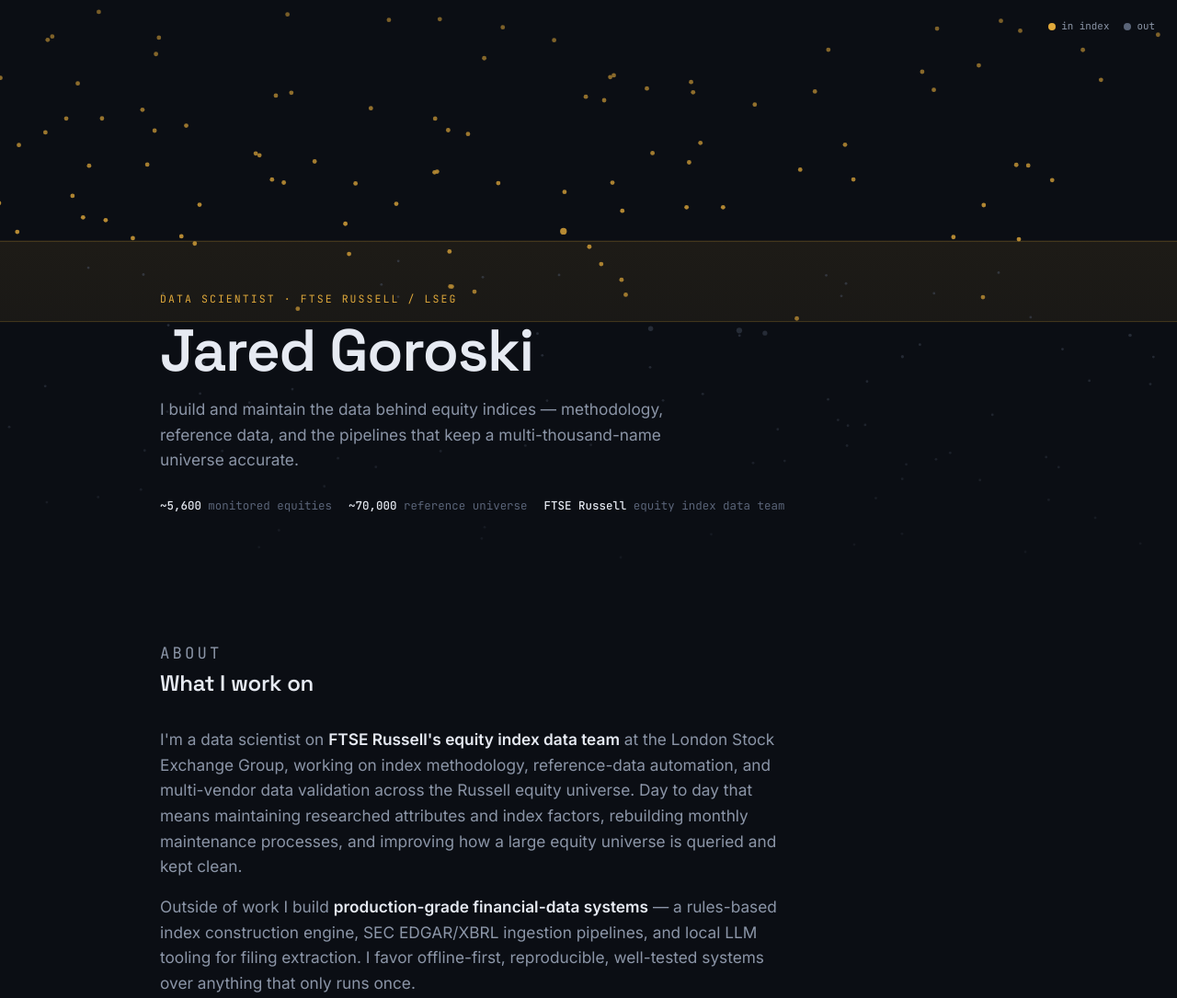
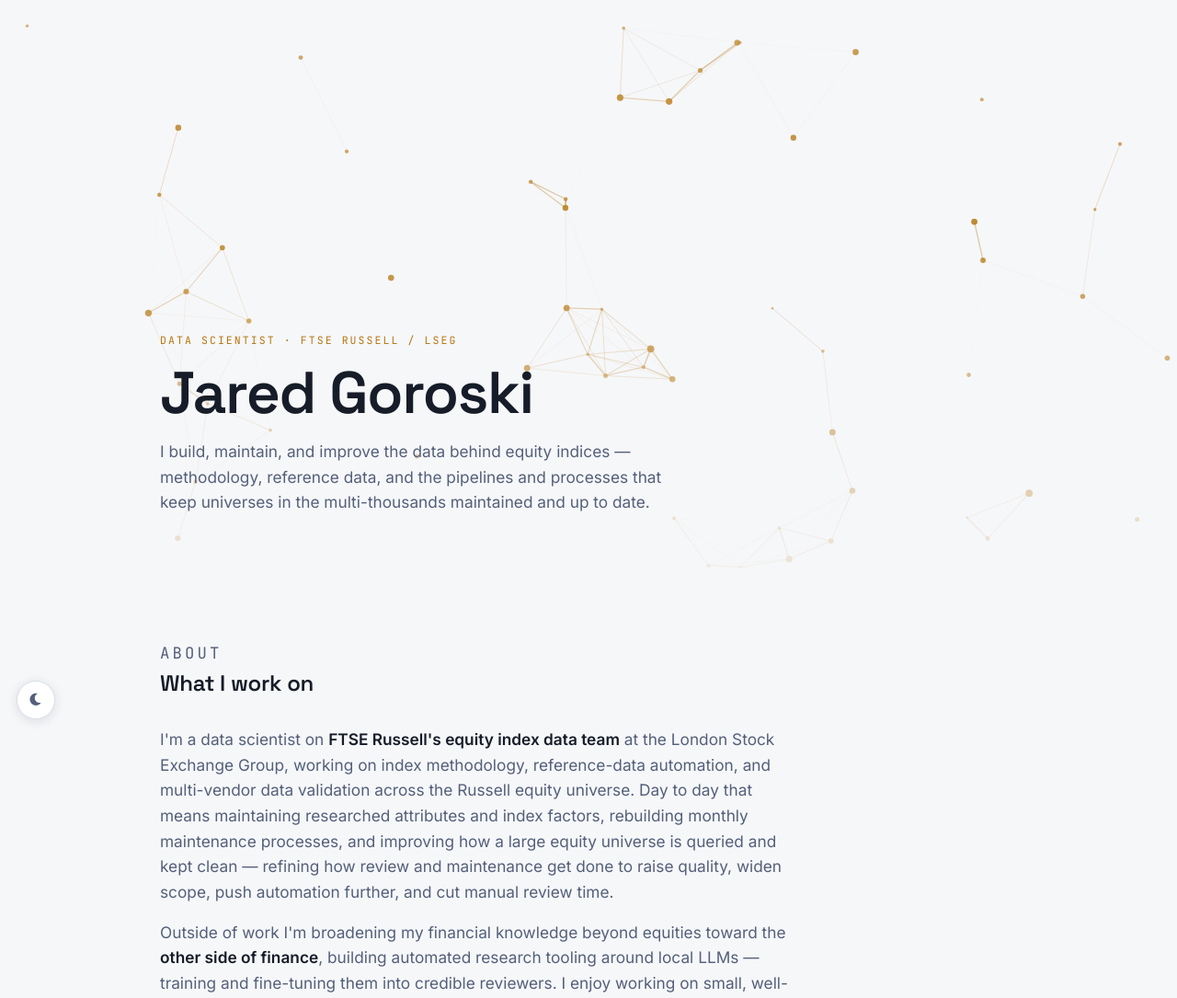
Before and after one commit to J-goroski/portfolio, a plain HTML site: page index.html in a window 1280 px wide. Shown: the top 1085 px of the page at 92% size. Drawn offline with Linux system fonts and the light colour scheme.

Commit message:
new ui, cleaning updating main and subpages

```diff
--- a/index.html
+++ b/index.html
@@ -10,25 +10,18 @@
   <link href="https://fonts.googleapis.com/css2?family=Space+Grotesk:wght@400;500;600;700&family=Inter:wght@400;500;600&family=JetBrains+Mono:wght@400;500&display=swap" rel="stylesheet">
   <link rel="stylesheet" href="styles.css">
   <link rel="stylesheet" href="https://cdnjs.cloudflare.com/ajax/libs/font-awesome/6.0.0-beta3/css/all.min.css">
+  <script>(function(){try{var t=localStorage.getItem("theme");if(!t){t=window.matchMedia("(prefers-color-scheme: light)").matches?"light":"dark";}document.documentElement.setAttribute("data-theme",t);}catch(e){document.documentElement.setAttribute("data-theme","dark");}})();</script>
 </head>
 <body>
   <!-- ============ HERO: index-constituent field ============ -->
   <header class="hero">
     <canvas id="indexCanvas"></canvas>
-    <div class="legend" aria-hidden="true">
-      <span><span class="dot in"></span> in index</span>
-      <span><span class="dot out"></span> out</span>
-    </div>
     <div class="hero-inner">
       <p class="eyebrow">Data Scientist · FTSE Russell / LSEG</p>
       <h1>Jared Goroski</h1>
-      <p class="lede">I build and maintain the data behind equity indices — methodology,
-        reference data, and the pipelines that keep a multi-thousand-name universe accurate.</p>
-      <div class="hero-meta">
-        <span><b>~5,600</b> monitored equities</span>
-        <span><b>~70,000</b> reference universe</span>
-        <span><b>FTSE Russell</b> equity index data team</span>
-      </div>
+      <p class="lede">I build, maintain, and improve the data behind equity indices —
+        methodology, reference data, and the pipelines and processes that keep universes
+        in the multi-thousands maintained and up to date.</p>
     </div>
   </header>
 
@@ -41,11 +34,15 @@
         London Stock Exchange Group, working on index methodology, reference-data automation,
         and multi-vendor data validation across the Russell equity universe. Day to day that
         means maintaining researched attributes and index factors, rebuilding monthly
-        maintenance processes, and improving how a large equity universe is queried and kept clean.</p>
-      <p>Outside of work I build <strong>production-grade financial-data systems</strong> — a
-        rules-based index construction engine, SEC EDGAR/XBRL ingestion pipelines, and local
-        LLM tooling for filing extraction. I favor offline-first, reproducible, well-tested
-        systems over anything that only runs once.</p>
+        maintenance processes, and improving how a large equity universe is queried and kept
+        clean — refining how review and maintenance get done to raise quality, widen scope,
+        push automation further, and cut manual review time.</p>
+      <p>Outside of work I'm broadening my financial knowledge beyond equities toward the
+        <strong>other side of finance</strong>, building automated research tooling around
+        local LLMs — training and fine-tuning them into credible reviewers. I enjoy working on
+        small, well-maintained pipelines and SQL databases like SQLite, building toward trusted
+        datasets and attributes drawn from APIs, exchanges, and government reporting — along with
+        the steady quality improvements that hold it all together.</p>
     </section>
 
     <!-- ============ PROJECTS ============ -->
--- a/script.js
+++ b/script.js
@@ -1,13 +1,42 @@
 /* ============================================================
    Jared Goroski — portfolio
-   Signature: an ambient "index constituent" field.
-   Points carry a score (vertical position). A threshold drifts
-   slowly; a buffer BAND around it gives membership hysteresis —
-   a point must clear the UPPER edge to enter the index and fall
-   below the LOWER edge to leave. Amber = in index, dim = out.
-   This is the banding/buffer rule from index_engine, made visible.
+   - Theme toggle (light / dark), persisted, OS-aware.
+   - Hero: an ambient particle network. Dots of varied sizes
+     drift and gently bounce; when two dots fall within range a
+     line connects them — thicker and brighter the closer they
+     are, thinning and fading out toward the range edge.
+   - Shared email modal.
    ============================================================ */
 document.addEventListener("DOMContentLoaded", function () {
+
+  /* ---------- theme toggle (all pages) ---------- */
+  var root = document.documentElement;
+
+  function currentTheme() {
+    return root.getAttribute("data-theme") === "light" ? "light" : "dark";
+  }
+
+  var toggle = document.createElement("button");
+  toggle.className = "theme-toggle";
+  toggle.setAttribute("aria-label", "Toggle light / dark mode");
+  toggle.setAttribute("title", "Toggle light / dark mode");
+
+  function paintToggle() {
+    // show the icon for the mode you'd switch TO
+    toggle.innerHTML = currentTheme() === "light"
+      ? '<i class="fas fa-moon"></i>'
+      : '<i class="fas fa-sun"></i>';
+  }
+  paintToggle();
+  document.body.appendChild(toggle);
+
+  toggle.addEventListener("click", function () {
+    var next = currentTheme() === "light" ? "dark" : "light";
+    root.setAttribute("data-theme", next);
+    try { localStorage.setItem("theme", next); } catch (e) {}
+    paintToggle();
+    if (typeof refreshFieldColors === "function") refreshFieldColors();
+  });
 
   /* ---------- email modal (shared across pages) ---------- */
   var modal = document.getElementById("email-modal");
@@ -43,106 +72,106 @@
     };
   }
 
-  /* ---------- constituent field (home hero only) ---------- */
+  /* ---------- particle network (home hero only) ---------- */
   var canvas = document.getElementById("indexCanvas");
   if (!canvas) return;
   var ctx = canvas.getContext("2d");
 
-  var COLORS = {
-    in:   "#E0A93B",
-    out:  "#5A6478",
-    band: "rgba(224,169,59,0.10)",
-    line: "rgba(224,169,59,0.35)"
-  };
-
-  var BAND = 0.07;            // half-width of the buffer band (in score units)
+  var reduceMotion = window.matchMedia("(prefers-reduced-motion: reduce)").matches;
+  var W = 0, H = 0, dpr = Math.min(window.devicePixelRatio || 1, 2);
   var points = [];
   var COUNT = 0;
-  var threshold = 0.5;
-  var tPhase = Math.random() * Math.PI * 2;
-  var W = 0, H = 0;
-  var reduceMotion = window.matchMedia("(prefers-reduced-motion: reduce)").matches;
+  var MAX_DIST = 140;       // px at which a connecting line fades out
+
+  // colors are read from the active theme so the field follows light/dark
+  var accentRGB = "224,169,59";
+  function refreshFieldColors() {
+    var raw = getComputedStyle(root).getPropertyValue("--accent").trim();
+    var rgb = hexToRgb(raw);
+    if (rgb) accentRGB = rgb.r + "," + rgb.g + "," + rgb.b;
+  }
+  function hexToRgb(hex) {
+    hex = hex.replace("#", "");
+    if (hex.length === 3) hex = hex.split("").map(function (c) { return c + c; }).join("");
+    if (hex.length !== 6) return null;
+    return {
+      r: parseInt(hex.slice(0, 2), 16),
+      g: parseInt(hex.slice(2, 4), 16),
+      b: parseInt(hex.slice(4, 6), 16)
+    };
+  }
+  // expose so the toggle handler can recolor on theme change
+  window.refreshFieldColors = refreshFieldColors;
+  refreshFieldColors();
 
   function size() {
     var header = document.querySelector(".hero");
-    W = canvas.width = window.innerWidth;
-    H = canvas.height = header ? header.offsetHeight : window.innerHeight;
-    COUNT = Math.min(260, Math.max(90, Math.floor(W / 7)));
+    W = window.innerWidth;
+    H = header ? header.offsetHeight : window.innerHeight;
+    canvas.width  = Math.floor(W * dpr);
+    canvas.height = Math.floor(H * dpr);
+    canvas.style.width  = W + "px";
+    canvas.style.height = H + "px";
+    ctx.setTransform(dpr, 0, 0, dpr, 0, 0);
+    COUNT = Math.min(150, Math.max(55, Math.floor((W * H) / 14000)));
     seed();
   }
 
   function seed() {
     points = [];
     for (var i = 0; i < COUNT; i++) {
-      var score = Math.random();
       points.push({
-        x: Math.random() * W,
-        vx: (Math.random() - 0.5) * 0.25,
-        score: score,
-        vs: (Math.random() - 0.5) * 0.0016,
-        inIndex: score > threshold,
-        flash: 0
+        x:  Math.random() * W,
+        y:  Math.random() * H,
+        vx: (Math.random() - 0.5) * 0.45,
+        vy: (Math.random() - 0.5) * 0.45,
+        r:  1.1 + Math.random() * 2.8        // varied dot sizes
       });
     }
   }
 
   function step() {
-    // threshold drifts slowly (a slow "reconstitution" cycle)
-    tPhase += 0.0016;
-    threshold = 0.5 + Math.sin(tPhase) * 0.12;
-
-    var upper = threshold + BAND;
-    var lower = threshold - BAND;
-
     for (var i = 0; i < points.length; i++) {
       var p = points[i];
-
-      // horizontal drift, wrap around
       p.x += p.vx;
-      if (p.x < -4) p.x = W + 4;
-      if (p.x > W + 4) p.x = -4;
-
-      // score random walk, gently reflected at edges
-      p.score += p.vs;
-      if (p.score < 0.02) { p.score = 0.02; p.vs = Math.abs(p.vs); }
-      if (p.score > 0.98) { p.score = 0.98; p.vs = -Math.abs(p.vs); }
-      if (Math.random() < 0.01) p.vs += (Math.random() - 0.5) * 0.0008;
-      p.vs = Math.max(-0.0026, Math.min(0.0026, p.vs));
-
-      // hysteresis: enter only above upper edge, exit only below lower edge
-      if (!p.inIndex && p.score > upper) { p.inIndex = true;  p.flash = 1; }
-      else if (p.inIndex && p.score < lower) { p.inIndex = false; p.flash = 1; }
-
-      if (p.flash > 0) p.flash -= 0.02;
+      p.y += p.vy;
+      // gentle bounce off the edges keeps the field populated
+      if (p.x < 0)  { p.x = 0;  p.vx = Math.abs(p.vx); }
+      if (p.x > W)  { p.x = W;  p.vx = -Math.abs(p.vx); }
+      if (p.y < 0)  { p.y = 0;  p.vy = Math.abs(p.vy); }
+      if (p.y > H)  { p.y = H;  p.vy = -Math.abs(p.vy); }
     }
   }
 
   function draw() {
     ctx.clearRect(0, 0, W, H);
 
-    var yUpper = (1 - (threshold + BAND)) * H;
-    var yLower = (1 - (threshold - BAND)) * H;
+    // connecting lines: thicker + brighter when dots are close,
+    // thinning and fading out as they approach MAX_DIST apart
+    for (var i = 0; i < points.length; i++) {
+      var a = points[i];
+      for (var j = i + 1; j < points.length; j++) {
+        var b = points[j];
+        var dx = a.x - b.x, dy = a.y - b.y;
+        var d = Math.sqrt(dx * dx + dy * dy);
+        if (d >= MAX_DIST) continue;
+        var t = 1 - d / MAX_DIST;            // 1 = touching, 0 = at range edge
+        ctx.strokeStyle = "rgba(" + accentRGB + "," + (t * 0.55).toFixed(3) + ")";
+        ctx.lineWidth = 0.15 + t * 1.7;
+        ctx.beginPath();
+        ctx.moveTo(a.x, a.y);
+        ctx.lineTo(b.x, b.y);
+        ctx.stroke();
+      }
+    }
 
-    // buffer band
-    ctx.fillStyle = COLORS.band;
-    ctx.fillRect(0, yUpper, W, yLower - yUpper);
-    ctx.strokeStyle = COLORS.line;
-    ctx.lineWidth = 1;
-    ctx.beginPath(); ctx.moveTo(0, yUpper); ctx.lineTo(W, yUpper); ctx.stroke();
-    ctx.beginPath(); ctx.moveTo(0, yLower); ctx.lineTo(W, yLower); ctx.stroke();
-
-    for (var i = 0; i < points.length; i++) {
-      var p = points[i];
-      var y = (1 - p.score) * H;
-      var base = p.inIndex ? 2.4 : 1.4;
-      var r = base + (p.flash > 0 ? p.flash * 2.4 : 0);
-
+    // dots
+    for (var k = 0; k < points.length; k++) {
+      var p = points[k];
       ctx.beginPath();
-      ctx.arc(p.x, y, r, 0, Math.PI * 2);
-      ctx.fillStyle = p.inIndex ? COLORS.in : COLORS.out;
-      ctx.globalAlpha = p.inIndex ? 0.9 : 0.5;
+      ctx.arc(p.x, p.y, p.r, 0, Math.PI * 2);
+      ctx.fillStyle = "rgba(" + accentRGB + "," + (0.45 + (p.r / 3.9) * 0.5).toFixed(3) + ")";
       ctx.fill();
-      ctx.globalAlpha = 1;
     }
   }
 
--- a/styles.css
+++ b/styles.css
@@ -18,6 +18,20 @@
 
   --maxw: 980px;
   --r: 10px;
+}
+
+/* ---------- light theme ---------- */
+[data-theme="light"] {
+  --bg:        #F6F7F9;  /* soft off-white */
+  --surface:   #FFFFFF;  /* panels */
+  --surface-2: #EDF0F5;  /* raised panels / hover */
+  --border:    #D9DEE8;  /* hairlines */
+  --text:      #161C28;  /* primary */
+  --muted:     #54607A;  /* secondary */
+  --faint:     #97A0B2;  /* tertiary */
+  --accent:    #B5760F;  /* deeper amber — readable on light */
+  --accent-dim:#9A7320;
+  --link:      #2A5FC4;  /* interactive text */
 }
 
 * { margin: 0; padding: 0; box-sizing: border-box; }
@@ -93,6 +107,13 @@
     rgba(11,14,20,0.10) 40%,
     rgba(11,14,20,0.82) 100%);
   pointer-events: none;
+}
+
+[data-theme="light"] .hero::after {
+  background: linear-gradient(180deg,
+    rgba(246,247,249,0.25) 0%,
+    rgba(246,247,249,0.04) 40%,
+    rgba(246,247,249,0.88) 100%);
 }
 
 .hero-inner {
@@ -393,3 +414,35 @@
 @media (prefers-reduced-motion: reduce) {
   html { scroll-behavior: auto; }
 }
+
+/* ============================================================
+   THEME TOGGLE (fixed, bottom-left)
+   ============================================================ */
+.theme-toggle {
+  position: fixed;
+  left: 18px;
+  bottom: 18px;
+  z-index: 900;
+  width: 42px;
+  height: 42px;
+  border-radius: 50%;
+  display: flex;
+  align-items: center;
+  justify-content: center;
+  background: var(--surface);
+  color: var(--muted);
+  border: 1px solid var(--border);
+  cursor: pointer;
+  font-size: 0.95rem;
+  line-height: 1;
+  box-shadow: 0 2px 12px rgba(0,0,0,0.22);
+  transition: color 0.2s ease, border-color 0.2s ease,
+              background 0.2s ease, transform 0.2s ease;
+}
+.theme-toggle:hover {
+  color: var(--accent);
+  border-color: var(--accent);
+  transform: translateY(-2px);
+}
+[data-theme="light"] .theme-toggle { box-shadow: 0 2px 12px rgba(20,28,40,0.12); }
+[data-theme="light"] ::selection { background: var(--accent); color: #fff; }
```
Also changed, not shown: index_engine.html (+1 -0 lines), nyc-accident-ml-analysis.html (+1 -0 lines), qlora-extraction.html (+1 -0 lines), sec-xbrl-pipeline.html (+1 -0 lines), 1 other file.
